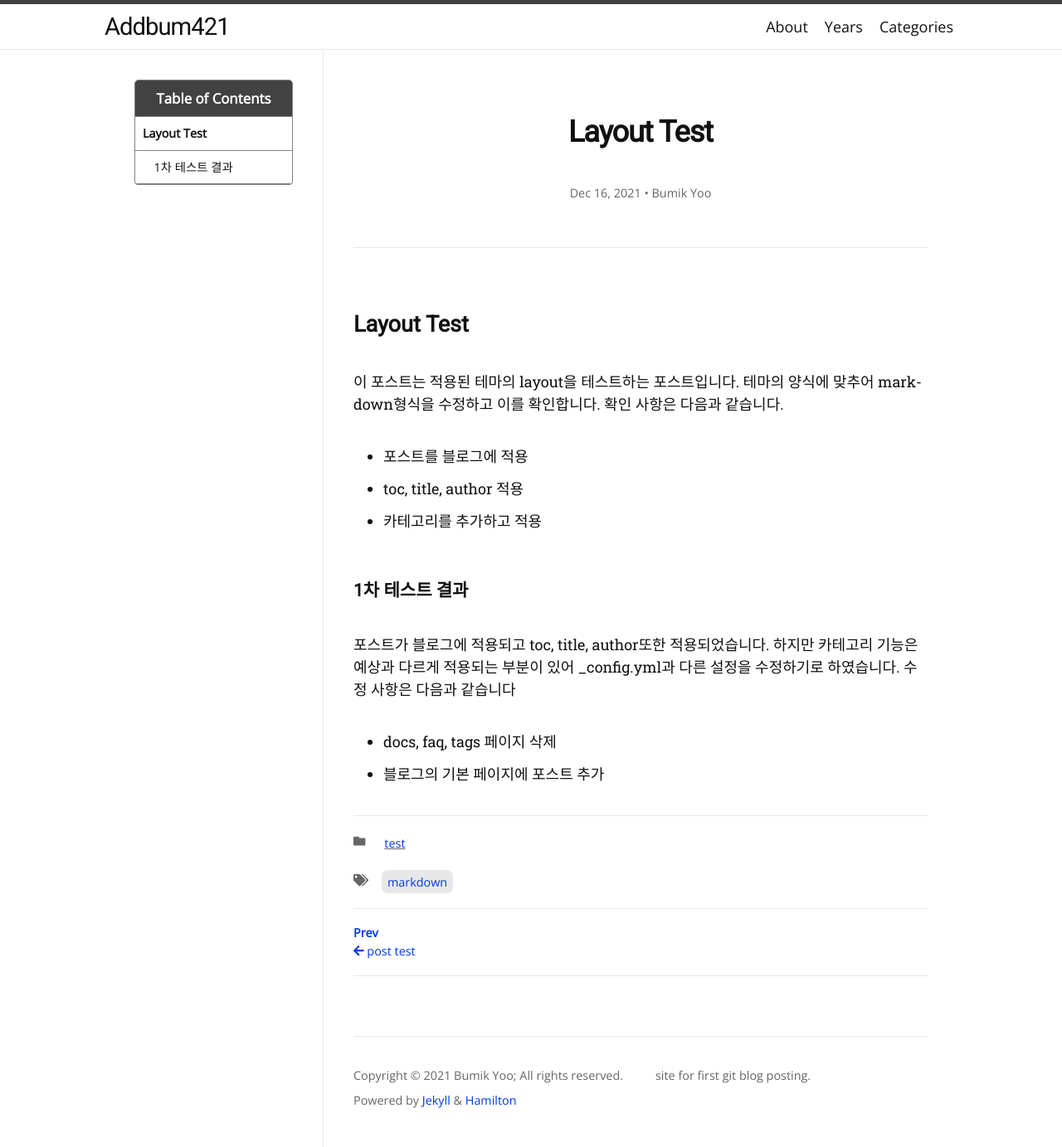
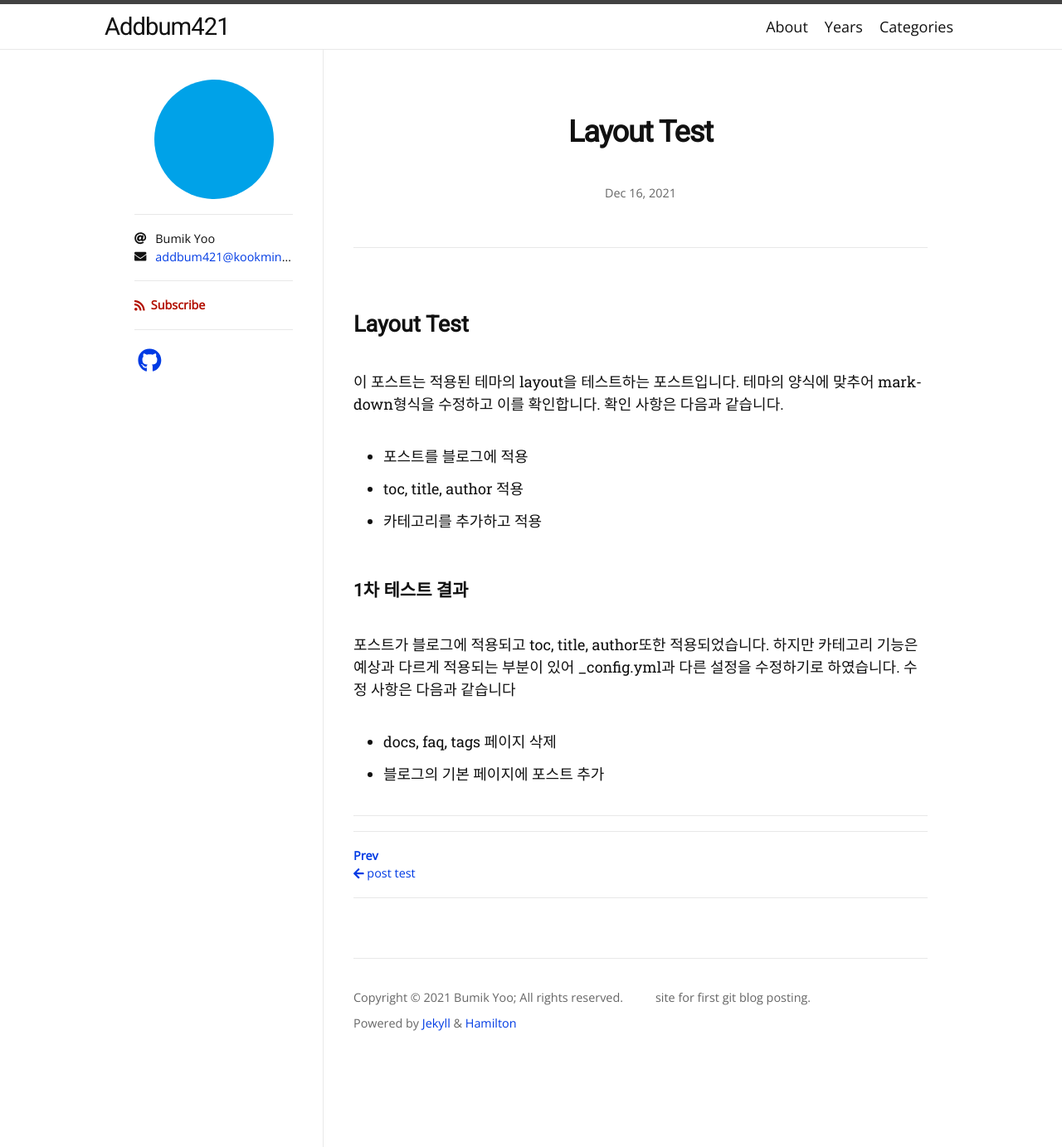
Before and after one commit to addbum421/addbum421.github.io, a Jekyll site: the page built from _posts/2021-12-16-layout-test.markdown, in a window 1280 px wide. Shown: the whole page at 83% size. Built offline with Jekyll 4.4.1, drawn with Linux system fonts in a browser that asks for light colours; nearby versions of some CDN libraries; some web fonts are replaced.

Commit message:
Update layout post

```diff
--- a/_posts/2021-12-16-layout-test.markdown
+++ b/_posts/2021-12-16-layout-test.markdown
@@ -1,10 +1,5 @@
 ---
 layout: post
-toc: true
-title: "Layout Test"
-categories: test
-tags: markdown
-author: Bumik Yoo
 ---
 
 ## Layout Test
```
